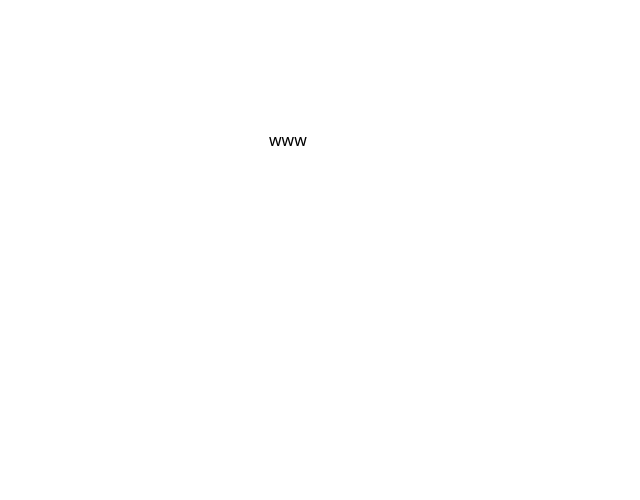
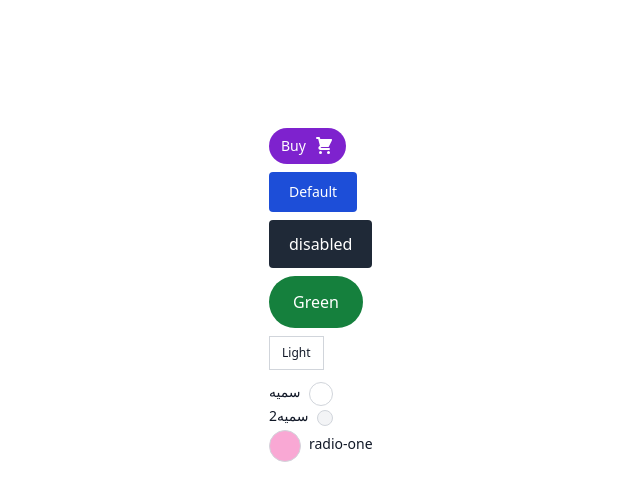
Before and after one commit to Golrang/Design-system, a React app: page / in a window 1280 px wide. Shown: the top 500 px of the page, without its empty margins (275-915 px from the left). Built offline with nearby package versions, Linux system fonts and the light colour scheme; the HTML template or start-up script is replaced by a standard one.

Commit message:
test component

```diff
--- a/src/app/App.tsx
+++ b/src/app/App.tsx
@@ -1,9 +1,114 @@
 import { Button } from "components/button";
 
+import { RadioButton } from "components/radioButton";
 export const App = () => {
   return (
     <div className=" max-w-md mx-auto p-32">
-      <Button>www</Button>
+      <Button
+        className="mb-2"
+        colorType="Purple"
+        size="Small"
+        shape="Circle"
+        type="submit"
+        onClick={(e) => console.log(e)}
+      >
+        Buy
+        <svg
+          className="w-5 h-5 ml-2 -ml-1"
+          fill="currentColor"
+          viewBox="0 0 20 20"
+          xmlns="http://www.w3.org/2000/svg"
+        >
+          <path d="M3 1a1 1 0 000 2h1.22l.305 1.222a.997.997 0 00.01.042l1.358 5.43-.893.892C3.74 11.846 4.632 14 6.414 14H15a1 1 0 000-2H6.414l1-1H14a1 1 0 00.894-.553l3-6A1 1 0 0017 3H6.28l-.31-1.243A1 1 0 005 1H3zM16 16.5a1.5 1.5 0 11-3 0 1.5 1.5 0 013 0zM6.5 18a1.5 1.5 0 100-3 1.5 1.5 0 000 3z"></path>
+        </svg>
+      </Button>{" "}
+      <br />
+      <Button
+        className="mb-2"
+        colorType="Default"
+        size="Base"
+        shape="Round"
+        type="submit"
+      >
+        {" "}
+        Default
+      </Button>{" "}
+      <br />
+      <Button
+        className="mb-2"
+        colorType="Dark"
+        size="Large"
+        shape="Round"
+        type="submit"
+        disabled={true}
+      >
+        {" "}
+        disabled
+      </Button>{" "}
+      <br />
+      <Button
+        className="mb-2"
+        colorType="Green"
+        size="ExtraLarge"
+        shape="Circle"
+        type="submit"
+        disabled={true}
+      >
+        {" "}
+        Green
+      </Button>{" "}
+      <br />
+      <Button
+        className="mb-2"
+        colorType="Light"
+        size="ExtraSmall"
+        shape="Square"
+        type="submit"
+        disabled={true}
+      >
+        {" "}
+        Light
+      </Button>{" "}
+      <br />
+
+
+      <div className="flex flex-wrap"></div>
+      <RadioButton
+        isRtl={true}
+        size="Large"
+        colorType="Default"
+        value={"100"}
+        name="somaye"
+        id="somaye"
+      >
+        سمیه
+      </RadioButton>
+
+
+      <RadioButton
+        isRtl={true}
+        size="Base"
+        colorType="Purple"
+        value={"120"}
+        name="somaye"
+        id="somaye2"
+      >
+        سمیه2
+      </RadioButton>
+
+      <RadioButton
+        isRtl={false}
+        size="ExtraLarge"
+        colorType="Green"
+        value={"120"}
+        name="radio"
+        id="radio-one"
+        className="bg-pink-300 checked:bg-rose-500 cursor-pointer"
+      >
+       radio-one
+      </RadioButton>
+
+
     </div>
   );
 };
```
